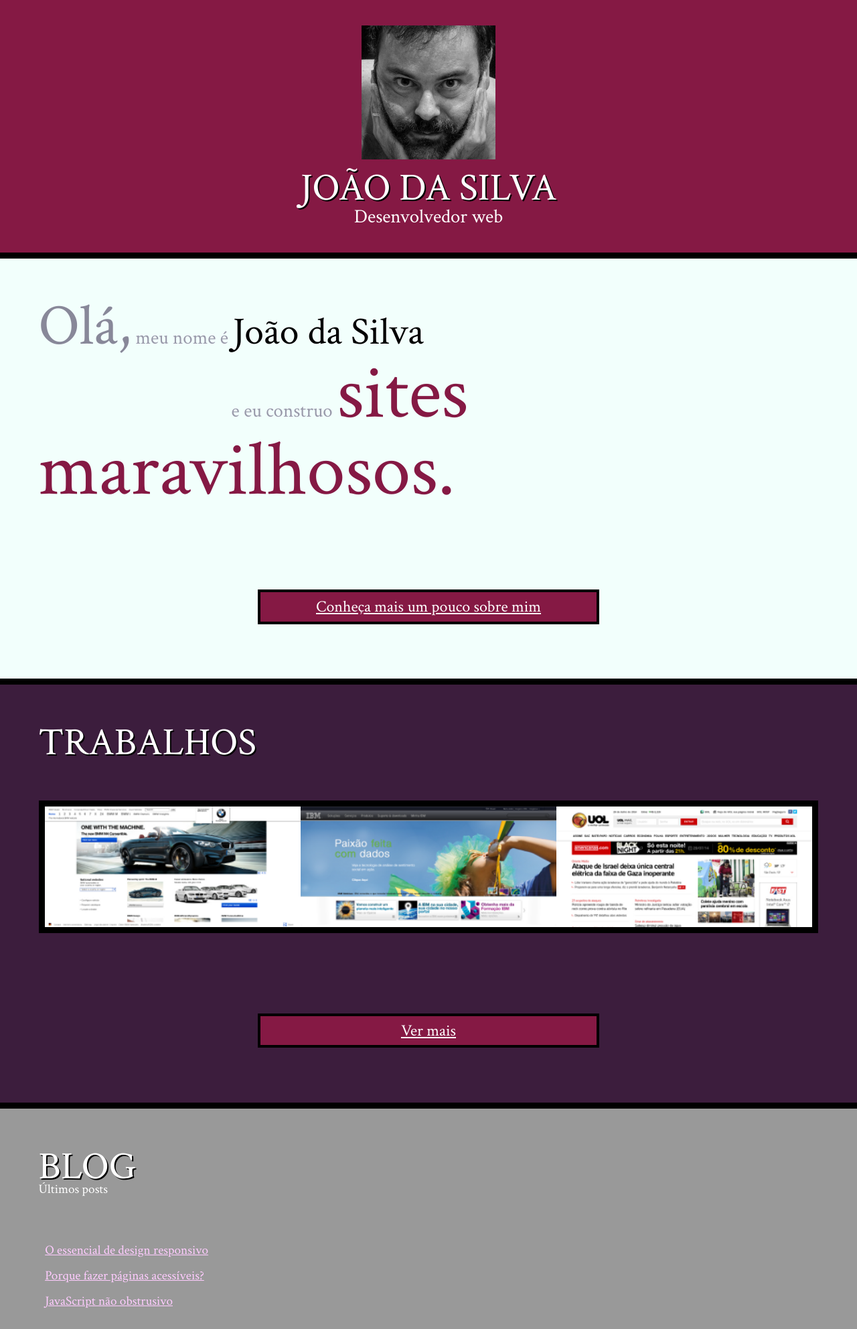
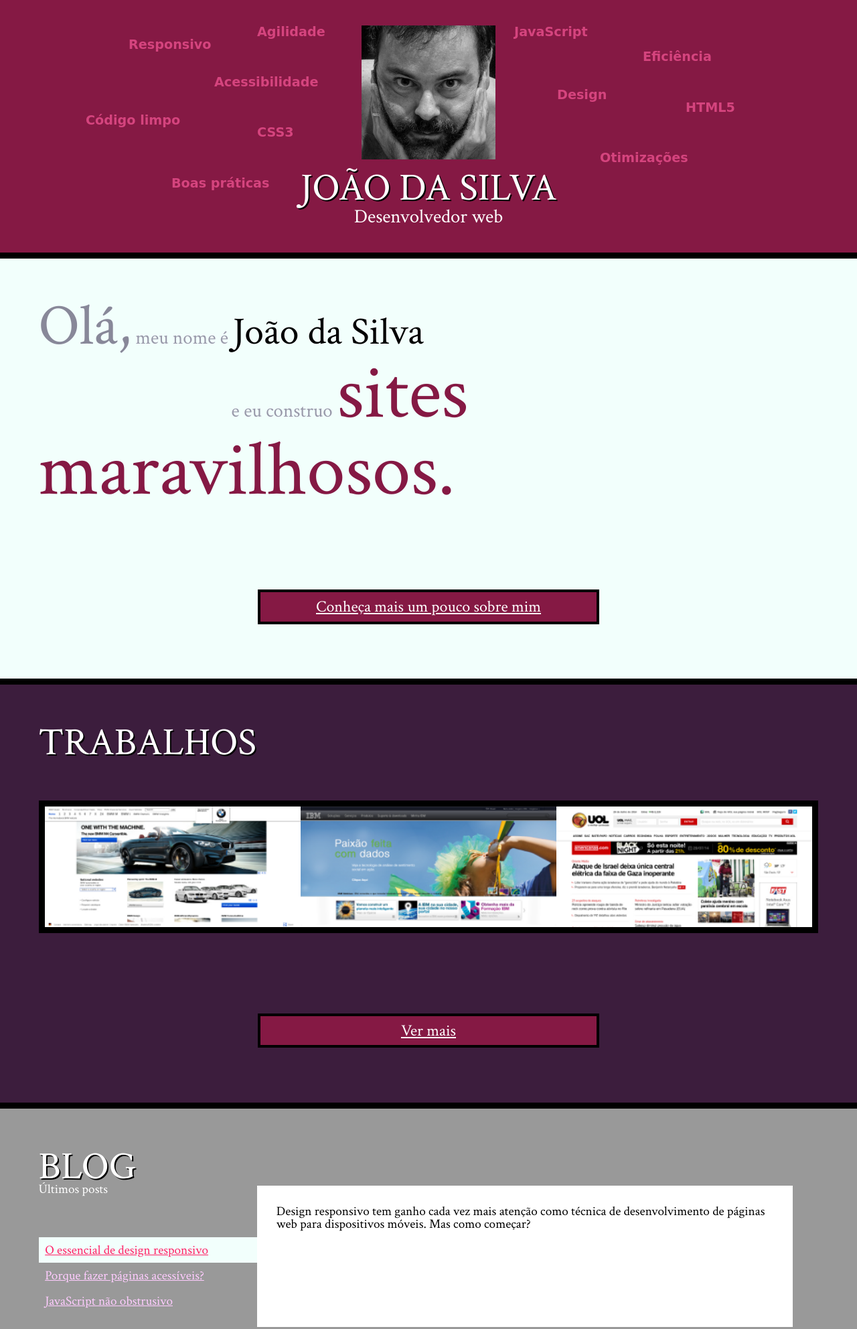
Before and after one commit to RodolfoHerman/HTML5-e-CSS3-II-turbinando-as-paginas, a plain HTML site: page index.html in a window 1280 px wide. Shown: the top 1984 px of the page at 67% size. Drawn offline with Linux system fonts and the light colour scheme.

Commit message:
Tópico 2, Posicionamento 'absolute' mais a fundo

```diff
--- a/css/index.css
+++ b/css/index.css
@@ -13,11 +13,74 @@ main {
 	float: none;
 }
 
+.palavra-home {
+	font-family: "Shadows Into Light", cursive;
+	color: #D5447E;
+	font-weight: bold;
+	position: absolute;
+}
+
+.eficiencia {
+    top: 20%;
+    left: 75%;
+}
+
+.boas-praticas {
+    top: 70%;
+    left: 20%;
+}
+
+.codigo-limpo {
+    top: 45%;
+    left: 10%;
+}
+
+.css3 {
+    top: 50%;
+    left: 30%;
+}
+
+.html5 {
+    top: 40%;
+    left: 80%;
+}
+
+.javascript {
+    top: 10%;
+    left: 60%;
+}
+
+.acessibilidade {
+    top: 30%;
+    left: 25%;
+}
+
+.responsivo {
+    top: 15%;
+    left: 15%;
+}
+
+.otimizacoes {
+    top: 60%;
+    left: 70%;
+}
+
+.agilidade {
+    top: 10%;
+    left: 30%;
+}
+
+.design {
+    top: 35%;
+    left: 65%;
+}
+
 .cabecalho-index {
 	text-align: center;
 	background-color: #851944;
 	padding: 2em;
 	border-bottom: 0.5em solid #000;
+	position: relative;
 }
 
 .cabecalho-index__foto {
@@ -87,6 +150,9 @@ h2 {
 	padding: 3em;
 }
 
+/**
+* Overflow faz a barra de rolagem quando o elemento nao couber no elemento pai
+*/
 .trabalhos-index ul {
 	margin-top: 3em;
 	overflow: hidden;
@@ -108,6 +174,7 @@ h2 {
 	padding: 3em;
 	color: #FFF;
 	border-bottom: .5em solid #000;
+	position: relative;
 }
 
 .blog-index small {
@@ -123,6 +190,29 @@ h2 {
 	color: #FCF;
 	padding: .5em;
 	display: block;
+}
+
+.blog-index__post {
+	background-color: #FFF;
+	color: #000;
+	position: absolute;
+	top: 6em;
+	right: 5em;
+	left: 30%;
+	padding: 1.5em;
+	height: 8em;
+}
+
+.mais-recente {
+	background-color: #F2FFFC;
+}
+
+.blog-index  .mais-recente a {
+	color: #F26;
+}
+
+.blog-index li {
+	width: 30%;
 }
 
 footer {
--- a/index.html
+++ b/index.html
@@ -12,40 +12,59 @@
 <body>
 	<main>
 		<header class="cabecalho-index">
-			<img class="cabecalho-index__foto" src="img/eu.jpg">
+			<img class="cabecalho-index__foto" alt="Foto do João da Silva" src="img/eu.jpg">
 			<h2>João da Silva</h2>
 			<h4>Desenvolvedor web</h4>
+
+		    <ul>
+		        <li class="palavra-home eficiencia">Eficiência</li>
+		        <li class="palavra-home boas-praticas">Boas práticas</li>
+		        <li class="palavra-home codigo-limpo">Código limpo</li>
+		        <li class="palavra-home css3">CSS3</li>
+		        <li class="palavra-home html5">HTML5</li>
+		        <li class="palavra-home javascript">JavaScript</li>
+		        <li class="palavra-home acessibilidade">Acessibilidade</li>
+		        <li class="palavra-home responsivo">Responsivo</li>
+		        <li class="palavra-home otimizacoes">Otimizações</li>
+		        <li class="palavra-home agilidade">Agilidade</li>
+		        <li class="palavra-home design">Design</li>
+		    </ul>
 		</header>
 		<div class="conteudo-pagina">
 
-			<div class="apresentacao-index">
+			<section class="apresentacao-index">
 				<p><span class="apresentaca-index__inicio">Olá,</span> meu nome é <strong class="apresentacao-index__nome">João da Silva</strong></p>
 				<p class="apresentacao-index__identacao">e eu construo <em class="apresentacao-index__italico">sites maravilhosos.</em></p>
 				<a class="conteudo-pagina__conheca_mais" href="#">Conheça mais um pouco sobre mim</a>
-			</div>
+			</section>
 
-			<div class="trabalhos-index">
+			<section class="trabalhos-index">
 				<h2>Trabalhos</h2>
 				<ul>
-					<li><a href=""><img src="img/bmw.png"></a></li>
-					<li><a href=""><img src="img/ibm.png"></a></li>
-					<li><a href=""><img src="img/uol.png"></a></li>
+					<li><a href=""><img alt="Site da BMW" src="img/bmw.png"></a></li>
+					<li><a href=""><img alt="Site da IBM" src="img/ibm.png"></a></li>
+					<li><a href=""><img alt="Site da UOL" src="img/uol.png"></a></li>
 				</ul>
 				<a class="conteudo-pagina__conheca_mais" href="">Ver mais</a>
-			</div>
+			</section>
 
-			<div class="blog-index">
+			<section class="blog-index">
 				<h2>Blog</h2>
 				<small>Últimos posts</small>
 
 				<ul>
-					<li><a href="">O essencial de design responsivo</a></li>
+					<li class="mais-recente">
+						<a href="">O essencial de design responsivo</a>
+						<p class="blog-index__post">
+							Design responsivo tem ganho cada vez mais atenção como técnica de desenvolvimento de páginas web para dispositivos móveis. Mas como começar?
+						</p>
+					</li>
 					<li><a href="">Porque fazer páginas acessíveis?</a></li>
 					<li><a href="">JavaScript não obstrusivo</a></li>
 				</ul>
 
 				<a class="conteudo-pagina__conheca_mais" href="">Ver mais</a>
-			</div>
+			</section>
 
 		</div>
 	</main>
```
